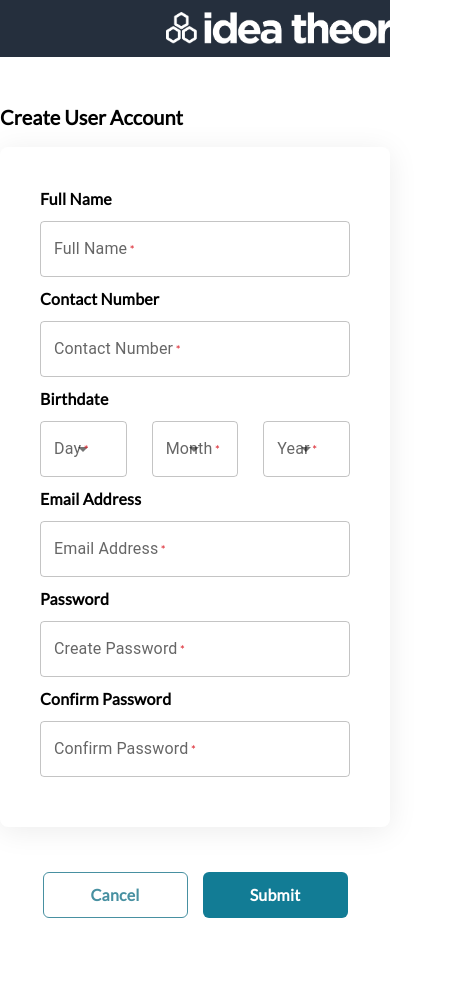
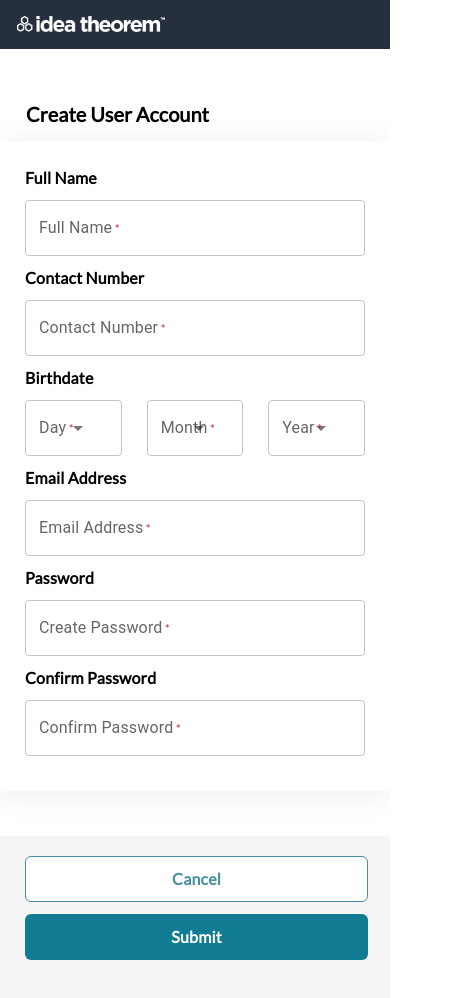
Before and after one commit to SpacePatrolDev/kitco-checkout-idea-theorem, a React (Create React App) app: page / in a window 390 px wide. Shown: the top 998 px of the page, 460 px wide, since content can reach past the window. Built offline with nearby package versions, Linux system fonts and the light colour scheme.

Commit message:
Final Commit

```diff
--- a/src/App.css
+++ b/src/App.css
@@ -8,7 +8,6 @@
 
 .app {
   display: flex;
-  /* align-items: center; */
   justify-content: center;
   height: 100vh;
 }
@@ -91,15 +90,11 @@
   justify-content: center;
 }
 
-.submit-button {
+.submit-button,
+.cancel-button {
   width: 145px;
   height: 46px;
-  padding: 11px 34px;
-  margin: 0px 0px 102px 7.5px;
-  border: none;
   align-self: flex-end;
-  background-color: #127c95;
-  color: white;
   border-radius: 6px;
   gap: 10px;
   font-weight: 700;
@@ -109,22 +104,20 @@
   cursor: pointer;
 }
 
+.submit-button {
+  padding: 11px 34px;
+  margin: 0px 0px 102px 7.5px;
+  border: none;
+  background-color: #127c95;
+  color: white;
+}
+
 .cancel-button {
-  width: 145px;
-  height: 46px;
   padding: 10px 32px;
   margin: 0px 7.5px 102px 0px;
   border: 1px solid #4790a1;
-  align-self: flex-end;
   background-color: white;
   color: #4790a1;
-  border-radius: 6px;
-  gap: 10px;
-  font-weight: 700;
-  font-size: 16px;
-  line-height: 20px;
-  letter-spacing: 0.2px;
-  cursor: pointer;
 }
 
 span {
@@ -142,7 +135,84 @@ span {
 
 .alert-container {
   position: fixed;
+  top: 148px;
+  right: 80px;
   z-index: 1;
-  margin: 148px 80px;
-  display: block;
 }
+
+.alert-container-text {
+  font-weight: 400;
+  font-size: 16px;
+  line-height: 24px;
+  letter-spacing: 0.25%;
+}
+
+@media only screen and (max-width: 600px) {
+  .header {
+    height: 49px;
+  }
+
+  .header-logo-img {
+    height: 16px;
+    width: 148px;
+    margin: 16px 0px 0px 17px;
+  }
+
+  .reg-form {
+    width: 100%;
+  }
+
+  .form-title {
+    line-height: 24px;
+    margin-left: 26px;
+  }
+
+  .form-input-container {
+    border-radius: 0px;
+    padding: 25px;
+  }
+
+  .form-button-container {
+    width: 100vw;
+    display: flex;
+    background-color: whitesmoke;
+    flex-direction: column;
+  }
+
+  .submit-button,
+  .cancel-button {
+    width: 88%;
+    height: 46px;
+    align-self: flex-start;
+    border-radius: 6px;
+    gap: 12px;
+    font-weight: 700;
+    font-size: 16px;
+    line-height: 20px;
+    letter-spacing: 0.2px;
+    cursor: pointer;
+  }
+
+  .submit-button {
+    padding: 11px 34px;
+    margin: 0px 25px 90px 25px;
+    border: none;
+    background-color: #127c95;
+    color: white;
+  }
+
+  .cancel-button {
+    margin: 20px 25px 12px 25px;
+    border: 1px solid #4790a1;
+    background-color: white;
+    color: #4790a1;
+  }
+
+  .alert-container {
+    position: absolute;
+    top: 800px;
+    right: 10px;
+    left: 0px;
+    z-index: 1;
+  }
+}
--- a/src/App.js
+++ b/src/App.js
@@ -146,14 +146,18 @@ const App = () => {
       </div>
       {alertType === "Success" && (
         <div className="alert-container">
-          <Alert variant="filled" severity="success">
+          <Alert className="alert-container-text" severity="success">
             {alertMessage}
           </Alert>
         </div>
       )}
       {alertType === "Error" && (
         <div className="alert-container">
-          <Alert variant="filled" severity="error"></Alert>
+          <Alert
+            className="alert-container-text"
+            variant="filled"
+            severity="error"
+          ></Alert>
         </div>
       )}
       <form className="reg-form" onSubmit={handleSubmit}>
```
